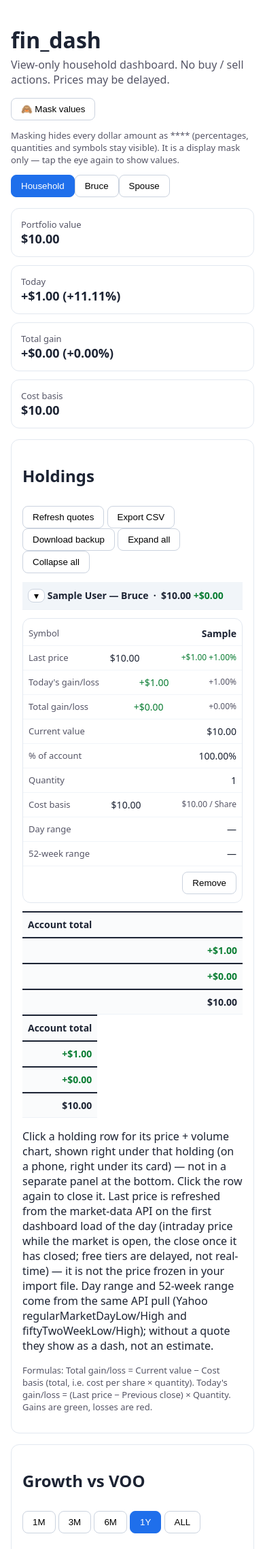
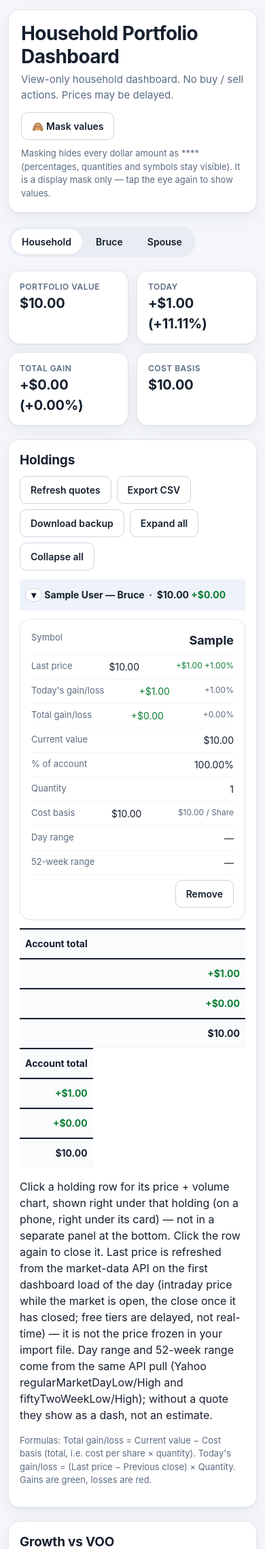
Before and after one commit to brucechen94539/fin_dash, a Flask app: page / in a window 390 px wide. Shown: the top 2278 px of the page at 68% size. Run offline with Flask 3, Linux system fonts and the light colour scheme; data comes from the database, SQL or seed files in the repository; tables that the repository leaves empty hold one stand-in row (values such as "Sample post"); data that the repository does not hold is empty.

Commit message:
Restyle to match hosted look: light page, white cards with soft shadows, pill owner/range tabs, larger KPI numbers, rounded buttons/inputs, card-style phone layout; no data, column, import or quote logic changed

```diff
--- a/static/style.css
+++ b/static/style.css
@@ -1,17 +1,95 @@
-body { font-family: system-ui, sans-serif; margin: 0 auto; max-width: 1100px; padding: 16px; color: #1c2333; }
-header h1 { margin-bottom: 0; } .sub { color: #556; margin-top: 4px; }
-#owner-tabs button, button { padding: 8px 14px; border: 1px solid #cbd3df; background: #fff; border-radius: 8px; cursor: pointer; }
-#owner-tabs button.active { background: #1f6feb; color: #fff; border-color: #1f6feb; }
-.cards { display: flex; gap: 12px; flex-wrap: wrap; margin: 16px 0; }
-.card { border: 1px solid #e2e8f0; border-radius: 12px; padding: 14px; flex: 1; min-width: 160px; }
-.card span { display: block; color: #556; font-size: 13px; } .card strong { font-size: 20px; }
-.panel { border: 1px solid #e2e8f0; border-radius: 12px; padding: 16px; margin: 16px 0; }
-.panel-head { display: flex; justify-content: space-between; align-items: center; }
-.table-wrap { overflow-x: auto; } table { width: 100%; border-collapse: collapse; } th, td { text-align: left; padding: 8px; border-bottom: 1px solid #eef2f7; white-space: nowrap; }
-form { display: flex; gap: 10px; flex-wrap: wrap; margin: 12px 0; align-items: end; }
-label { display: flex; flex-direction: column; font-size: 13px; gap: 4px; }
-input, select { padding: 8px; border: 1px solid #cbd3df; border-radius: 8px; }
-.small { color: #556; font-size: 13px; } canvas { width: 100%; height: auto; }
+/* fin_dash look: matched to the hosted Household Portfolio Dashboard.
+   Same data, same columns, same behaviour — only the presentation
+   changed. Design tokens: a light grey page, white cards, one accent
+   (#1f6feb, already used for tabs/ranges), soft shadows instead of
+   flat borders, and rounded corners throughout. No JavaScript
+   selectors were renamed, so app.js works unchanged. */
+:root {
+  --bg: #f4f6f9;
+  --card: #ffffff;
+  --text: #16202e;
+  --muted: #5b6b80;
+  --border: #e2e8f0;
+  --border-soft: #eef2f7;
+  --accent: #1f6feb;
+  --accent-soft: #eef6ff;
+  --group-bg: #eef3f9;
+  --pos: #0a7d33;
+  --neg: #c00;
+  --shadow: 0 1px 2px rgba(22, 32, 46, 0.06), 0 8px 24px rgba(22, 32, 46, 0.05);
+  --shadow-sm: 0 1px 2px rgba(22, 32, 46, 0.06);
+  --radius: 16px;
+}
+* { box-sizing: border-box; }
+body {
+  font-family: -apple-system, BlinkMacSystemFont, "Segoe UI", Roboto, Helvetica, Arial, sans-serif;
+  margin: 0 auto; max-width: 1120px; padding: 24px 20px 40px;
+  color: var(--text); background: var(--bg); line-height: 1.5;
+}
+a { color: var(--accent); }
+header {
+  background: var(--card); border: 1px solid var(--border);
+  border-radius: var(--radius); padding: 22px 24px; box-shadow: var(--shadow);
+}
+header h1 { margin: 0; font-size: 28px; letter-spacing: -0.02em; line-height: 1.2; }
+header .sub { color: var(--muted); margin: 6px 0 0; font-size: 15px; }
+header button { margin-top: 14px; }
+header .small { margin: 10px 0 0; }
+/* Buttons: quiet white buttons by default, accent for form submits. */
+button {
+  padding: 9px 15px; border: 1px solid #cbd3df; background: var(--card);
+  border-radius: 10px; cursor: pointer; font: inherit; font-size: 14px;
+  font-weight: 600; color: var(--text);
+}
+button:hover { border-color: var(--accent); background: var(--accent-soft); }
+button:focus-visible, input:focus-visible, select:focus-visible {
+  outline: 2px solid var(--accent); outline-offset: 2px;
+}
+button[type="submit"] { background: var(--accent); border-color: var(--accent); color: #fff; }
+button[type="submit"]:hover { filter: brightness(1.06); }
+/* Owner tabs: a segmented pill control, like the hosted dashboard. */
+#owner-tabs {
+  display: inline-flex; gap: 4px; margin: 20px 0 4px; padding: 4px;
+  background: #e9edf3; border-radius: 999px;
+}
+#owner-tabs button {
+  border: none; background: transparent; border-radius: 999px;
+  padding: 8px 16px; box-shadow: none;
+}
+#owner-tabs button:hover { background: rgba(255, 255, 255, 0.7); }
+#owner-tabs button.active { background: var(--card); color: var(--text); box-shadow: var(--shadow-sm); }
+/* KPI cards. */
+.cards { display: flex; gap: 16px; flex-wrap: wrap; margin: 16px 0; }
+.card {
+  background: var(--card); border: 1px solid var(--border);
+  border-radius: var(--radius); padding: 18px 20px; flex: 1; min-width: 180px;
+  box-shadow: var(--shadow);
+}
+.card span {
+  display: block; color: var(--muted); font-size: 12px; font-weight: 600;
+  text-transform: uppercase; letter-spacing: 0.04em;
+}
+.card strong { font-size: 26px; letter-spacing: -0.01em; }
+/* Panels. */
+.panel {
+  background: var(--card); border: 1px solid var(--border);
+  border-radius: var(--radius); padding: 20px 22px; margin: 20px 0;
+  box-shadow: var(--shadow);
+}
+.panel h2 { margin: 0; font-size: 19px; letter-spacing: -0.01em; }
+.panel-head {
+  display: flex; justify-content: space-between; align-items: center;
+  gap: 12px; flex-wrap: wrap; margin-bottom: 8px;
+}
+.panel-head > div { display: flex; gap: 8px; flex-wrap: wrap; }
+/* Tables. */
+.table-wrap { overflow-x: auto; margin: 8px -4px 0; padding: 0 4px; }
+table { width: 100%; border-collapse: collapse; }
+th, td { text-align: left; padding: 10px 8px; border-bottom: 1px solid var(--border-soft); white-space: nowrap; }
+thead th {
+  font-size: 12px; text-transform: uppercase; letter-spacing: 0.04em;
+  color: var(--muted); font-weight: 700; position: sticky; top: 0; background: var(--card);
+}
 /* Fidelity-style positions table.
    Every column is at most 16 characters wide and soft-wraps on words:
    text wraps at word boundaries (a long unbreakable token, e.g. a large
@@ -30,25 +108,43 @@ input, select { padding: 8px; border: 1px solid #cbd3df; border-radius: 8px; }
 #holdings th { cursor: pointer; }
 #holdings td.num, #holdings th:nth-child(n+2) { text-align: right; }
 #holdings td:first-child, #holdings th:first-child { text-align: left; }
-.sub-line { display: block; color: #556; font-size: 12px; white-space: normal; overflow-wrap: break-word; }
-.pos { color: #0a7d33; } .neg { color: #c00; }
-.group-header td { background: #f1f5f9; font-weight: 600; padding: 10px 8px; }
+.sub-line { display: block; color: var(--muted); font-size: 12px; white-space: normal; overflow-wrap: break-word; }
+.pos { color: var(--pos); } .neg { color: var(--neg); }
+.group-header td { background: var(--group-bg); font-weight: 700; padding: 12px 8px; }
 .group-header { cursor: pointer; }
-.group-toggle { padding: 2px 8px; font-size: 14px; line-height: 1; }
-.total-row td { border-top: 2px solid #1c2333; font-weight: 600; background: #fafbfc; }
-.holding-row { cursor: pointer; } .holding-row:hover { background: #eef6ff; }
+.group-toggle { padding: 2px 8px; font-size: 14px; line-height: 1; border-radius: 999px; }
+.total-row td { border-top: 2px solid var(--text); font-weight: 700; background: #fafbfc; }
+.holding-row { cursor: pointer; } .holding-row:hover { background: var(--accent-soft); }
 /* Inline chart row: inserted directly after the holding it belongs
    to (under its phone card on narrow screens), replacing the old
    separate detail panel at the bottom of the page. */
-.detail-row td { background: #f8fafc; padding: 12px; white-space: normal; max-width: none; }
+.detail-row td { background: #f4f8ff; padding: 16px; white-space: normal; max-width: none; }
 .detail-head { display: flex; justify-content: space-between; align-items: center; gap: 12px; margin-bottom: 8px; }
 .detail-chart { width: 100%; height: auto; }
 .symbol-col { width: 72px; white-space: normal; overflow-wrap: break-word; }
-.symbol-col strong { cursor: help; }
+.symbol-col strong { cursor: help; font-size: 15px; }
 .range { min-width: 0; max-width: 16ch; }
-.range-bar { display: block; position: relative; height: 2px; background: #cbd3df; margin: 10px 4px 4px; }
-.range-bar i { position: absolute; top: -4px; width: 9px; height: 9px; background: #1c2333; transform: rotate(45deg); }
-.range-labels { display: flex; flex-wrap: wrap; justify-content: space-between; color: #556; font-size: 12px; overflow-wrap: break-word; }
+.range-bar { display: block; position: relative; height: 4px; border-radius: 999px; background: #dde4ec; margin: 10px 4px 4px; }
+.range-bar i { position: absolute; top: -3px; width: 9px; height: 9px; background: var(--accent); transform: rotate(45deg); border-radius: 2px; }
+.range-labels { display: flex; flex-wrap: wrap; justify-content: space-between; color: var(--muted); font-size: 12px; overflow-wrap: break-word; }
+/* Forms. */
+form { display: flex; gap: 12px; flex-wrap: wrap; margin: 12px 0; align-items: end; }
+label { display: flex; flex-direction: column; font-size: 13px; font-weight: 600; color: var(--muted); gap: 6px; }
+input, select {
+  padding: 10px 12px; border: 1px solid #cbd3df; border-radius: 10px;
+  background: #fbfcfe; font: inherit; font-size: 14px; color: var(--text);
+}
+.small { color: var(--muted); font-size: 13px; } canvas { width: 100%; height: auto; display: block; }
+/* Growth range pills, like the owner tabs. */
+#growth-ranges { display: inline-flex; gap: 4px; padding: 4px; background: #e9edf3; border-radius: 999px; }
+#growth-ranges button { border: none; background: transparent; border-radius: 999px; box-shadow: none; padding: 7px 13px; }
+#growth-ranges button:hover { background: rgba(255, 255, 255, 0.7); }
+#growth-ranges button.active { background: var(--card); color: var(--text); box-shadow: var(--shadow-sm); }
+/* Watch list as soft cards, not bare bullets. */
+#watch-list { list-style: none; padding: 0; margin: 12px 0 0; }
+#watch-list li { margin: 8px 0; padding: 10px 12px; background: #f8fafc; border-radius: 10px; }
+#alloc-chart { max-width: 320px; height: auto; }
+#alloc-legend div { margin: 6px 0; font-size: 13px; }
 /* Phone card layout: below 640px the wide holdings table stops
    scrolling sideways and each holding row becomes a card, with the
    column name (from data-label in app.js) shown before its value.
@@ -56,43 +152,44 @@ input, select { padding: 8px; border: 1px solid #cbd3df; border-radius: 8px; }
    layout — only holding rows are re-shaped. Range bars keep their
    full width inside the card. */
 @media (max-width: 640px) {
+  body { padding: 14px 12px 28px; }
+  header { padding: 18px; }
+  .panel { padding: 16px; }
+  .cards { display: grid; grid-template-columns: 1fr 1fr; gap: 12px; }
+  .card { min-width: 0; padding: 14px 16px; }
+  .card strong { font-size: 20px; }
   #holdings thead { display: none; }
   #holdings, #holdings tbody, #holdings tr.holding-row, #holdings td {
     display: block; width: 100%; box-sizing: border-box;
   }
   #holdings tr.holding-row {
-    border: 1px solid #e2e8f0; border-radius: 12px;
-    margin: 12px 0; padding: 4px 0;
+    background: var(--card); border: 1px solid var(--border); border-radius: var(--radius);
+    margin: 12px 0; padding: 10px 16px; box-shadow: var(--shadow-sm);
   }
   #holdings tr.holding-row td {
     max-width: none; display: flex; justify-content: space-between;
-    gap: 12px; text-align: right; border-bottom: 1px solid #f1f5f9;
+    gap: 12px; text-align: right; border-bottom: 1px solid #f1f5f9; padding: 7px 0;
   }
   #holdings tr.holding-row td:last-child { border-bottom: none; }
   #holdings tr.holding-row td::before {
-    content: attr(data-label); color: #556; font-size: 13px;
+    content: attr(data-label); color: var(--muted); font-size: 13px;
     text-align: left; flex: 0 0 auto;
   }
   #holdings tr.holding-row td:empty::before { content: none; }
   #holdings tr.holding-row td .range { flex: 1; }
+  #holdings tr.holding-row td.symbol-col strong { font-size: 18px; }
   /* Group headers and total rows stay as full-width banners, not
      cards: their cells have no data-label, so they render as blocks
      and empty cells are hidden instead of leaving blank lines. */
   #holdings tr.group-header, #holdings tr.total-row { display: block; }
   /* The inline chart sits under its card as its own block, not
      squeezed into the card's label/value rows. */
-  #holdings tr.detail-row { display: block; border: 1px solid #e2e8f0; border-radius: 12px; margin: -4px 0 12px; padding: 8px; }
-  #holdings tr.detail-row td { display: block; max-width: none; width: 100%; border-bottom: none; }
+  #holdings tr.detail-row { display: block; border: 1px solid var(--border); border-radius: var(--radius); margin: -4px 0 12px; padding: 8px; box-shadow: var(--shadow-sm); }
+  #holdings tr.detail-row td { display: block; max-width: none; width: 100%; border-bottom: none; background: transparent; }
   #holdings tr.group-header td, #holdings tr.total-row td {
     display: block; max-width: none; width: 100%;
   }
   #holdings tr.total-row td:empty { display: none; }
   #holdings tr.total-row td::before { content: none; }
   .panel-head { flex-direction: column; align-items: flex-start; gap: 8px; }
-  .card strong { font-size: 18px; }
 }
-
-#growth-ranges button.active { background: #1f6feb; color: #fff; border-color: #1f6feb; }
-#watch-list li { margin: 6px 0; }
-#alloc-chart { max-width: 320px; height: auto; }
-#alloc-legend div { margin: 4px 0; font-size: 13px; }
--- a/templates/index.html
+++ b/templates/index.html
@@ -15,11 +15,11 @@
 <link rel="apple-touch-icon" href="/static/icon.svg">
 <link rel="manifest" href="/static/manifest.json">
 <title>fin_dash — Household Portfolio Dashboard</title>
-<link rel="stylesheet" href="/static/style.css">
+<link rel="stylesheet" href="/static/style.css?v=2">
 </head>
 <body>
 <header>
-  <h1>fin_dash</h1>
+  <h1>Household Portfolio Dashboard</h1>
   <p class="sub">View-only household dashboard. No buy / sell actions. Prices may be delayed.</p>
   <button id="mask-toggle" aria-pressed="false" title="Mask monetary values with asterisks">🙈 Mask values</button>
   <p class="small">Masking hides every dollar amount as **** (percentages, quantities and symbols stay visible). It is a display mask only — tap the eye again to show values.</p>
```
Also changed, not shown: README.md.
